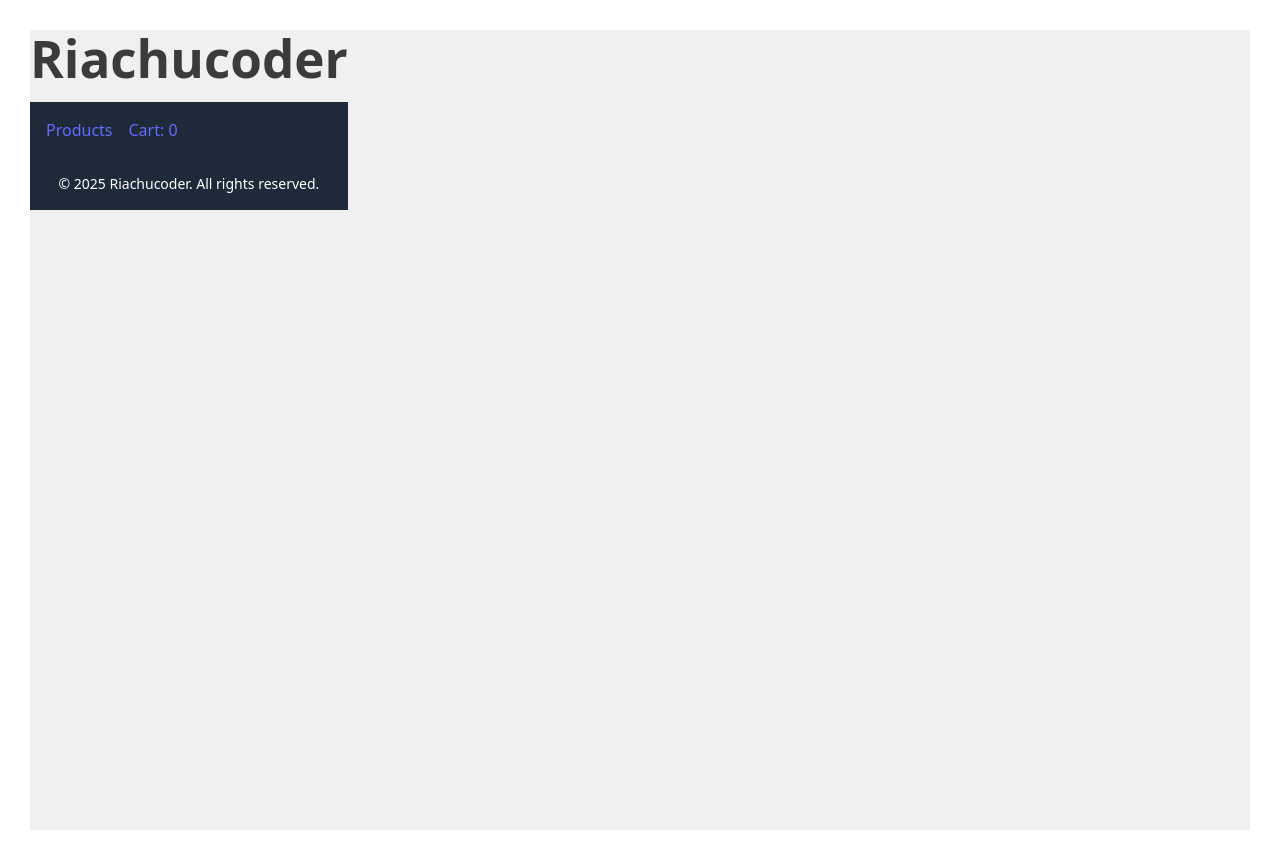
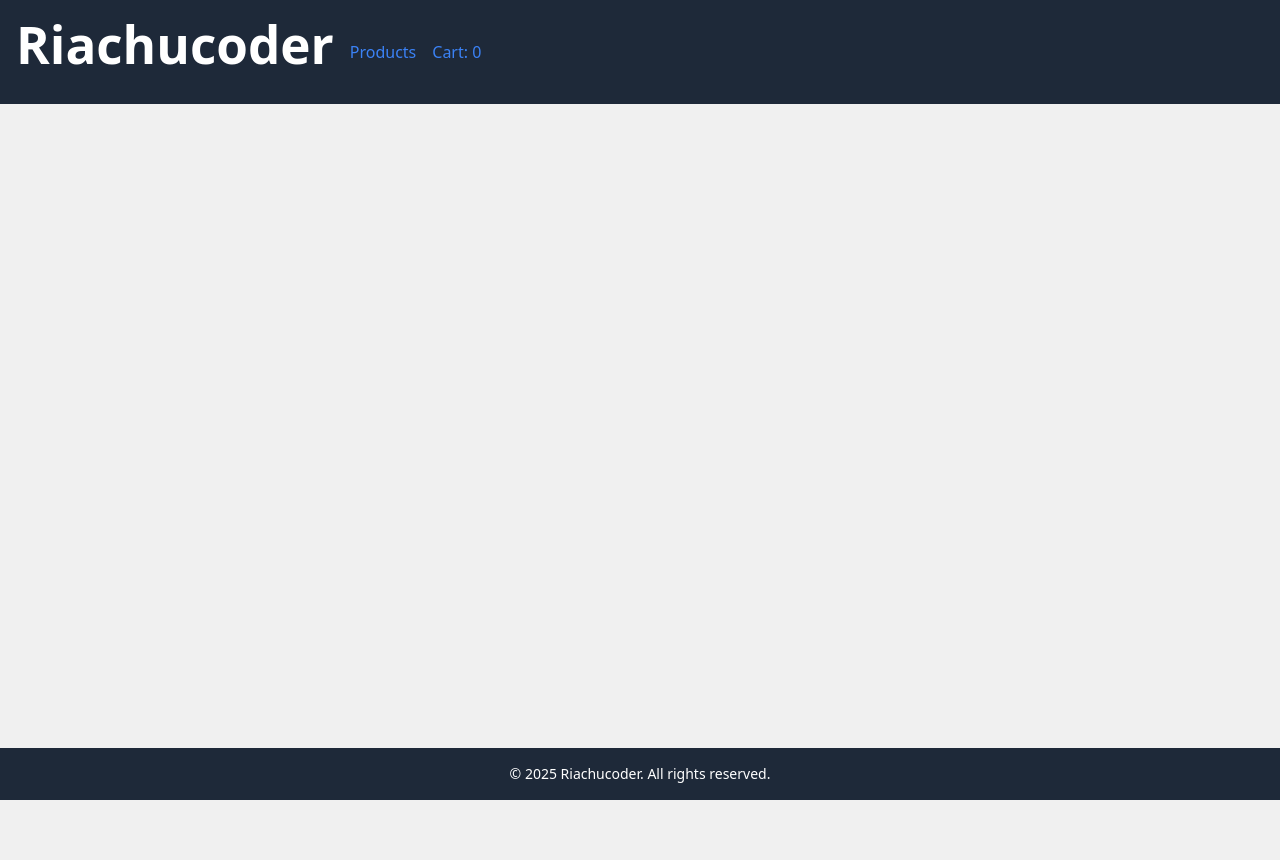
Before and after one commit to davipadua/riachucoder, a React (Vite) app: page /1 in a window 1280 px wide. After the commit the page ends 800 px from the top, so only its background shows below. Built offline with nearby package versions, Linux system fonts and the light colour scheme; no server answers.

Commit message:
refactor: improve Login component error handling and layout structure

```diff
--- a/src/components/Login.tsx
+++ b/src/components/Login.tsx
@@ -1,9 +1,15 @@
+import { useState } from "react";
 import { useUsers } from "../hooks/users/useUsers";
 
 export default function Login() {
 
+  const [hiddenLabel, setHiddenLabel] = useState("hidden");
 
-const {users} = useUsers();
+
+  const { users } = useUsers();
+
+
+
 
   const handleLogin = (event: React.FormEvent) => {
     event.preventDefault();
@@ -11,23 +17,20 @@ const {users} = useUsers();
     const email = (form.email as HTMLInputElement).value;
     const password = (form.password as HTMLInputElement).value;
 
-    console.log("Email:", email);
-    console.log("Password:", password);
-
-    // Simulate a user login check
     const user = users.find(user => user.email === email && user.password === password);
     if (user) {
       console.log("Login successful for user:", user);
       // Redirect to home or dashboard
-      window.location.href = `/${user.id}/products`; // Adjust the path as needed
+      window.location.href = `/${user.id}/products`;
     } else {
       console.error("Login failed: Invalid email or password");
-      alert("Invalid email or password. Please try again.");
+      setHiddenLabel(" block text-red-500 mt-2 ");
+
     }
   }
 
   return (
-    <>
+    <div className="min-h-screen flex items-center justify-center bg-gray-100">
       <form onSubmit={handleLogin} className="flex flex-col gap-4">
         <h1 className="text-2xl font-bold mb-4">Login</h1>
         <label className="flex flex-col">
@@ -52,6 +55,7 @@ const {users} = useUsers();
             placeholder="Enter your password"
           />
         </label>
+        <label className={hiddenLabel}>Incorrect email or password.</label>
         <button
           type="submit"
           className="bg-blue-500 text-white p-2 rounded hover:bg-blue-600 transition-colors"
@@ -59,6 +63,6 @@ const {users} = useUsers();
           Login
         </button>
       </form>
-    </>
+    </div>
   )
 }
--- a/src/index.css
+++ b/src/index.css
@@ -16,18 +16,10 @@
 
 a {
   font-weight: 500;
-  color: #646cff;
-  text-decoration: inherit;
-}
-a:hover {
-  color: #535bf2;
+  color: #3b82f6;
 }
 
 body {
-  margin: 30px;
-  display: flex;
-  min-width: 320px;
-  min-height: 100vh;
   background-color: rgb(240, 240, 240);
   color: rgb(59, 59, 59);
 }
@@ -36,16 +28,3 @@ h1 {
   font-size: 3.2em;
   line-height: 1.1;
 }
-
-@media (prefers-color-scheme: light) {
-  :root {
-    color: #213547;
-    background-color: #ffffff;
-  }
-  a:hover {
-    color: #747bff;
-  }
-  /* button {
-    background-color: #f9f9f9;
-  } */
-}
--- a/src/pages/RootLayout.tsx
+++ b/src/pages/RootLayout.tsx
@@ -2,11 +2,10 @@ import { Link, Outlet, useParams } from "react-router-dom";
 import { useActiveCart } from "../hooks/carts/useActiveCart";
 
 export default function RootLayout() {
+  const { userId } = useParams();
+  const { cart } = useActiveCart();
 
-  const { userId } = useParams()
-  const { cart } = useActiveCart()
-
-  let cartQuantity = 0
+  let cartQuantity = 0;
   for (let index = 0; index < cart.length; index++) {
     const element = cart[index];
     if (element.userId === Number(userId)) {
@@ -15,32 +14,34 @@ export default function RootLayout() {
   }
 
   return (
-    <>
-      <header>
-        <meta charSet="UTF-8" />
-        <meta name="viewport" content="width=device-width, initial-scale=1.0" />
-        <title>Riachucoder</title>
-      </header>
+    <div className="flex flex-col min-h-screen">
+      <header className="bg-gray-800 text-white p-4 flex justify-between items-center">
         <h1 className="text-2xl font-bold mb-4">Riachucoder</h1>
-      <nav className="bg-gray-800 text-white p-4">
+        <nav className="bg-gray-800 text-white p-4 w-full">
           <ul className="flex space-x-4">
             <li>
-            <Link to={`/${userId}/products`} className="hover:underline">Products</Link>
+              <Link to={`/${userId}/products`} className="hover:underline">
+                Products
+              </Link>
             </li>
             <li>
-            <Link to={`/${userId}/cart`} className="hover:underline">Cart: {cartQuantity}</Link>
+              <Link to={`/${userId}/cart`} className="hover:underline">
+                Cart: {cartQuantity}
+              </Link>
             </li>
           </ul>
         </nav>
+      </header>
 
+      <main className="flex-grow p-4">
         <Outlet />
+      </main>
 
-      <footer className="bg-gray-800 text-white text-center p-4">
+      <footer className="bg-gray-800 text-white text-center p-4 w-full">
         <p className="text-sm">
-          &copy; {new Date().getFullYear()} Riachucoder. All rights reserved.
+          © {new Date().getFullYear()} Riachucoder. All rights reserved.
         </p>
       </footer>
-
-    </>
+    </div>
   );
 }
```
Lines whose indentation alone changed are shown as unchanged.
